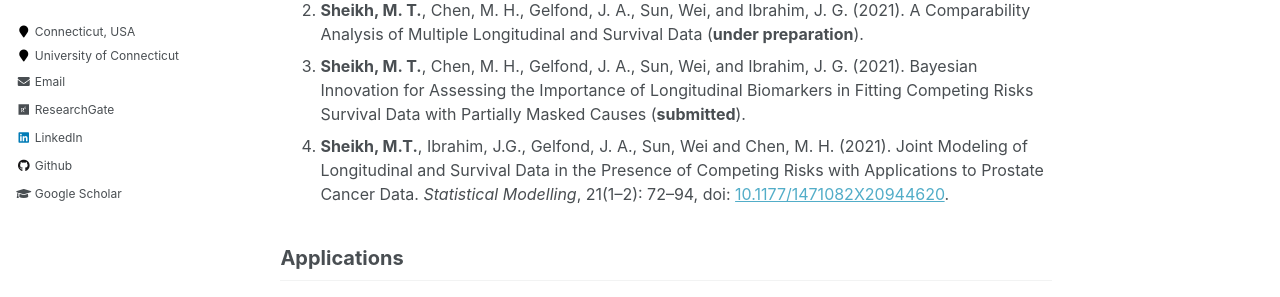
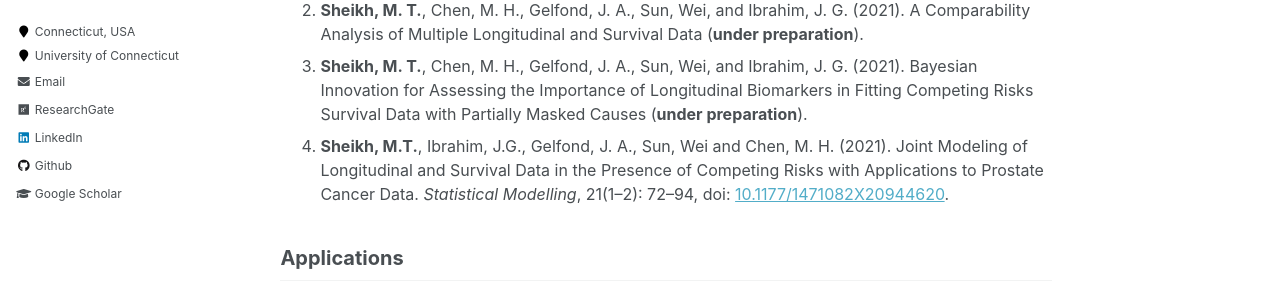
Before and after one commit to mdtuhinsheikh/mdtuhinsheikh.github.io, a Jekyll site: the page built from _pages/publications.md, in a window 1280 px wide and 1157 px high. Shown: the part 340-637 px from the top of the window. Built offline with Jekyll 4.4.1, drawn with Linux system fonts in a browser that asks for light colours.

Commit message:
Update publications.md

```diff
--- a/_pages/publications.md
+++ b/_pages/publications.md
@@ -10,7 +10,7 @@ A full list of publications can also be found in my
 ## Methodology
 1. **Sheikh, M. T.**, Chen, M. H., Gelfond, J. A., Sun, Wei, and Ibrahim, J. G. (2021). A New Bayesian Joint Model for Longitudinal Biomarker and Cure Competing Risks Survival Data (**under preparation**).
 1. **Sheikh, M. T.**, Chen, M. H., Gelfond, J. A., Sun, Wei, and Ibrahim, J. G. (2021). A Comparability Analysis of Multiple Longitudinal and Survival Data (**under preparation**).
-1. **Sheikh, M. T.**, Chen, M. H., Gelfond, J. A., Sun, Wei, and Ibrahim, J. G. (2021). Bayesian Innovation for Assessing the Importance of Longitudinal Biomarkers in Fitting Competing Risks  Survival Data with Partially Masked Causes (**submitted**).
+1. **Sheikh, M. T.**, Chen, M. H., Gelfond, J. A., Sun, Wei, and Ibrahim, J. G. (2021). Bayesian Innovation for Assessing the Importance of Longitudinal Biomarkers in Fitting Competing Risks  Survival Data with Partially Masked Causes (**under preparation**).
 1. **Sheikh, M.T.**, Ibrahim, J.G., Gelfond, J. A., Sun, Wei and Chen, M. H. (2021). Joint Modeling of
 Longitudinal and Survival Data in the Presence of Competing Risks with Applications
 to Prostate Cancer Data. *Statistical Modelling*, 21(1–2): 72–94, doi: [10.1177/1471082X20944620](https://journals.sagepub.com/doi/10.1177/1471082X20944620).
```
